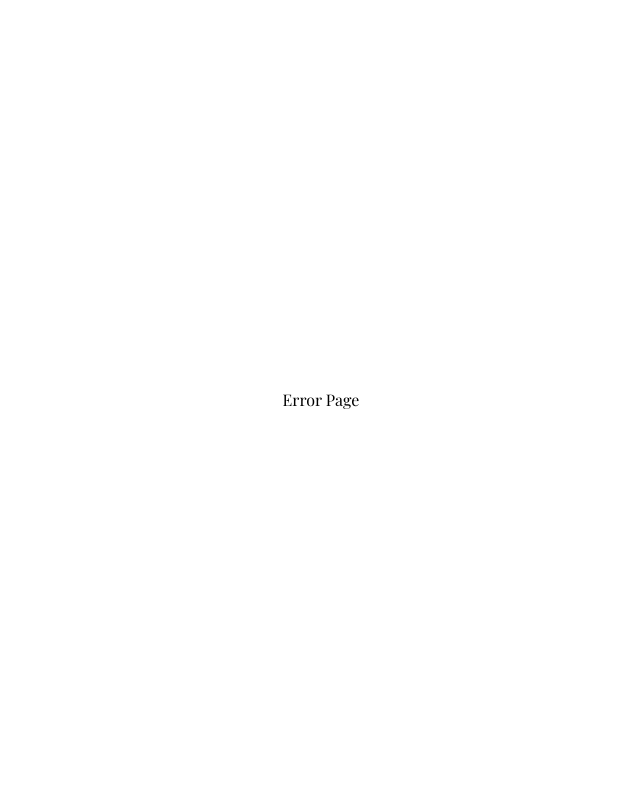
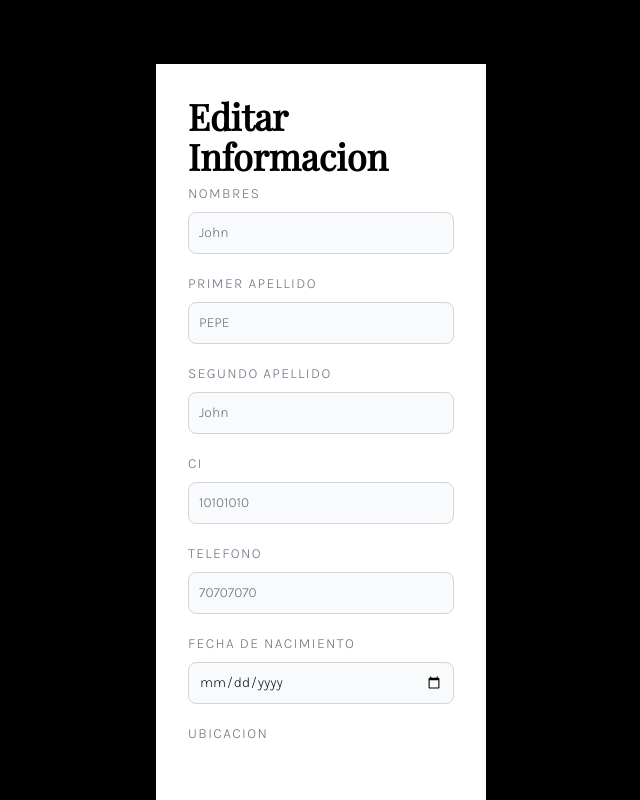
Before and after one commit to sbd0029992/ecolecta, a Next.js app: page /editProfile in a window 1280 px wide. Before the commit this address had no page. Shown: the top 800 px of the page, without its empty margins (319-959 px from the left). Built offline with nearby package versions, Linux system fonts and the light colour scheme.

Commit message:
feat(page): editprfile, update blog, recolector

```diff
--- /dev/null
+++ b/src/components/list.js
@@ -0,0 +1,21 @@
+import React from 'react';
+
+function list(props) {
+  const { quantity, user } = props.data;
+  return (
+    <div className=' flex flex-wrap rounded-lg bg-white sm:h-[50px] xl:w-[1000px]'>
+      <div className='ml-10 p-5 text-left lg:ml-40 xl:ml-20'>{quantity}</div>
+      <div className='ml-8 p-5 text-center lg:ml-[220px] xl:ml-[220px]'>
+        {user}
+      </div>
+      <div className='ml-8 flex items-center lg:ml-[230px] xl:ml-[310px]'>
+        <ellipse
+          id='status_ellipse'
+          className='h-[20px] w-[20px] rounded-full bg-green-500 '
+        ></ellipse>
+      </div>
+    </div>
+  );
+}
+
+export default list;
--- /dev/null
+++ b/src/components/listComment.js
@@ -0,0 +1,45 @@
+import Image from 'next/image';
+import React from 'react';
+
+function listComment(props) {
+  const { photo, comment, user } = props.data;
+  return (
+    <div>
+      <div className='content flex flex-nowrap'>
+        <div className=' ml-8 h-12 w-12 rounded-full bg-white'>
+          <Image width={60} height={60} src={photo} alt='User image' />
+        </div>
+        <div className='ml-5 w-[270px] rounded-lg bg-white text-center lg:w-[600px]  xl:h-10 xl:w-[800px]'>
+          {comment}
+          <label className=' invisible ml-6 text-[12px] lg:visible xl:visible'>
+            {user}
+          </label>
+        </div>
+      </div>
+      <div className='content mt-6 flex flex-nowrap '>
+        <div className=' ml-8 h-12 w-12 rounded-full bg-white'>
+          <Image width={60} height={60} src={photo} alt='User image' />
+        </div>
+        <div className='ml-5 w-[270px] rounded-lg bg-white text-center lg:w-[600px]  xl:h-10 xl:w-[800px]'>
+          {comment}
+          <label className=' invisible ml-6  text-[12px] xl:visible'>
+            {user}
+          </label>
+        </div>
+      </div>
+      <div className='content mt-6 flex flex-nowrap'>
+        <div className=' ml-8 h-12 w-12 rounded-full bg-white'>
+          <Image width={60} height={60} src={photo} alt='User image' />
+        </div>
+        <div className='ml-5 w-[270px] rounded-lg bg-white text-center lg:w-[600px]  xl:h-10 xl:w-[800px]'>
+          {comment}
+          <label className=' invisible ml-6  text-[12px] xl:visible'>
+            {user}
+          </label>
+        </div>
+      </div>
+    </div>
+  );
+}
+
+export default listComment;
--- /dev/null
+++ b/src/pages/editProfile.js
@@ -0,0 +1,157 @@
+import React from 'react';
+
+function editProfile() {
+  /*const markerRef = useRef();
+
+  var centerMap = {
+    lat: -17.404357772400502,
+    lng: -66.14837526944187,
+  };
+
+  const libraries = useMemo(() => ['places'], []);
+  // const mapCenter = useMemo(() => ({ lat: lat, lng: lng }), [lat, lng]);
+
+  const { isLoaded } = useLoadScript({
+    googleMapsApiKey: 'AIzaSyC3llKmj59uUvV35g4136lCA0oUwA6I-WE',
+    libraries: libraries,
+  });
+
+  if (!isLoaded) {
+    return <p>Loading...</p>;
+  }*/
+
+  // const handleMarkerDragEnd = () => {
+  //   const pos = markerRef.marker.marker();
+  //   let lat = pos.lat();
+  //   let lng = pos.lng();
+
+  //   // Asignar la posición a las variables de ASP.NET
+  //   document.getElementById('latitudeMap').innerHTML = lat;
+  //   document.getElementById('longitudeMap').innerHTML = lng;
+  //   // Aquí puede agregar su código para actualizar los valores de latitud y longitud
+  // };
+
+  return (
+    <div className='flex justify-center bg-black'>
+      <div className=' mt-[5%] mb-[5%] h-full w-[330px] bg-white p-8 pb-[0px] '>
+        <h1>Editar Informacion</h1>
+
+        <form class='formulary'>
+          <div class='mb-6 grid gap-3 '>
+            <div>
+              <label
+                for='first_name'
+                class='mb-2 mt-2 block text-sm font-medium text-gray-500 dark:text-white'
+              >
+                NOMBRES
+              </label>
+              <input
+                type='text'
+                id='first_name'
+                class='block w-full rounded-lg border border-gray-300 bg-gray-50 p-2.5 text-sm text-gray-900'
+                placeholder='John'
+                required
+              />
+            </div>
+            <div>
+              <label
+                for='first_name'
+                class='mb-2 mt-2 block text-sm font-medium text-gray-500 dark:text-white'
+              >
+                PRIMER APELLIDO
+              </label>
+              <input
+                type='text'
+                id='first_name'
+                class='block w-full rounded-lg border border-gray-300 bg-gray-50 p-2.5 text-sm text-gray-900'
+                placeholder='PEPE'
+                required
+              />
+            </div>
+            <div>
+              <label
+                for='first_name'
+                class='mb-2 mt-2 block text-sm font-medium text-gray-500 dark:text-white'
+              >
+                SEGUNDO APELLIDO
+              </label>
+              <input
+                type='text'
+                id='first_name'
+                class='block w-full rounded-lg border border-gray-300 bg-gray-50 p-2.5 text-sm text-gray-900'
+                placeholder='John'
+                required
+              />
+            </div>
+            <div>
+              <label
+                for='first_name'
+                class='mb-2 mt-2 block text-sm font-medium text-gray-500 dark:text-white'
+              >
+                CI
+              </label>
+              <input
+                type='number'
+                id='first_name'
+                class='block w-full rounded-lg border border-gray-300 bg-gray-50 p-2.5 text-sm text-gray-900'
+                placeholder='10101010'
+                required
+              />
+            </div>
+            <div>
+              <label
+                for='first_name'
+                class='mb-2 mt-2 block text-sm font-medium text-gray-500 dark:text-white'
+              >
+                TELEFONO
+              </label>
+              <input
+                type='number'
+                id='first_name'
+                class='block w-full rounded-lg border border-gray-300 bg-gray-50 p-2.5 text-sm text-gray-900'
+                placeholder='70707070'
+                required
+              />
+            </div>
+            <div>
+              <label
+                for='first_name'
+                class='mb-2 mt-2 block text-sm font-medium text-gray-500 dark:text-white'
+              >
+                FECHA DE NACIMIENTO
+              </label>
+              <input
+                type='date'
+                id='first_name'
+                class='block w-full rounded-lg border border-gray-300 bg-gray-50 p-2.5 text-sm text-gray-900'
+                required
+              />
+            </div>
+            <div>
+              <label
+                for='first_name'
+                class='mb-2 mt-2 block text-sm font-medium text-gray-500 dark:text-white'
+              >
+                UBICACION
+              </label>
+              <div class='h-[300px] w-[250px]'></div>
+              <input id='latitudeMap' value='-17,40005043784094' />
+              <input id='longitudeMap' value='-66,15881707399646' />
+            </div>
+
+            <div className='flex justify-center'>
+              <button
+                type='button'
+                class='m-[0px] h-20 w-full rounded-lg bg-[#85A547] px-5 py-2.5 text-lg font-medium text-white hover:bg-green-800 focus:outline-none focus:ring-4 focus:ring-green-300 dark:bg-green-600 dark:hover:bg-green-700 dark:focus:ring-green-800'
+              >
+                Modificar
+              </button>{' '}
+            </div>
+          </div>
+        </form>
+      </div>
+    </div>
+  );
+}
+
+export default editProfile;
--- a/src/pages/recolector_page.js
+++ b/src/pages/recolector_page.js
@@ -1,11 +1,27 @@
 import React from 'react';
 
+import List from '../components/list';
+
 function recolector_page() {
-  const quantity = '20 L';
-  const user = 'Juan Perez';
+  const values = [
+    {
+      id: '1',
+      quantity: '20 L',
+      user: 'Juan Perez',
+    },
+    {
+      id: '2',
+      quantity: '20 L',
+      user: 'Juan Perez',
+    },
+    {
+      id: '3',
+      quantity: '20 L',
+      user: 'Juan Perez',
+    },
+  ];
   return (
-    <div>
-      <div className='h-full justify-center bg-blue-200 marker:flex xl:flex xl:items-center'>
+    <div className='h-[100vh] justify-center bg-blue-200 marker:flex xl:flex xl:items-center'>
       <section className='xl:content-flex flex-nowrap items-center justify-center p-2 text-center'>
         <div className=' -lg xl:content mt-6 rounded-t border-black bg-white p-5 xl:h-[100px] xl:w-[1000px]'>
           <div className='container flex flex-wrap min-[1250px]:text-left xl:w-[400px]'>
@@ -56,32 +72,21 @@ function recolector_page() {
         </div>
         <br className='xl:hidden' />
         <div className=' flex flex-wrap rounded-lg bg-white sm:h-[50px] xl:w-[1000px] '>
-            <div className='ml-10 p-5 text-left lg:ml-40 xl:ml-20'>
-              {quantity}
-            </div>
-            <div className='ml-8 p-5 text-center lg:ml-[220px] xl:ml-[220px]'>
-              {user}
-            </div>
-            <div className='ml-8 flex items-center lg:ml-[230px] xl:ml-[310px]'>
-              <ellipse
-                id='status_ellipse'
-                className='h-[20px] w-[20px] rounded-full bg-green-500 '
-              ></ellipse>
-            </div>
+          {values.map((value) => (
+            <List data={value} key={value.id} />
+          ))}
         </div>
         <br />
         <div className='content flex h-[50px] w-full flex-nowrap items-center justify-center rounded-lg bg-white'>
           <button className='h-10 w-[200px] rounded-lg bg-prymary font-primary text-white xl:w-[200px]'>
             Aceptar
           </button>
-
           <button className='ml-4 h-10 w-[200px] rounded-lg bg-[#FF7272] font-primary text-white xl:visible xl:w-[200px] '>
             Regresar
           </button>
         </div>
       </section>
     </div>
-    </div>
   );
 }
 
```
Lines whose indentation alone changed are shown as unchanged.
